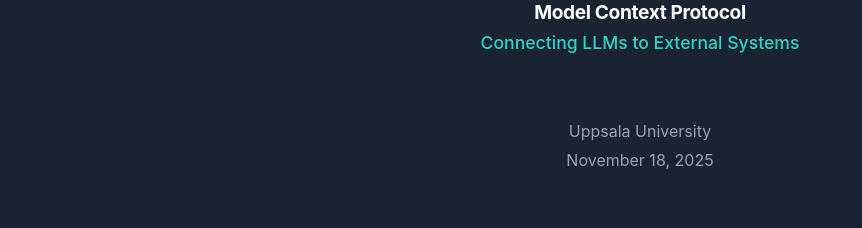
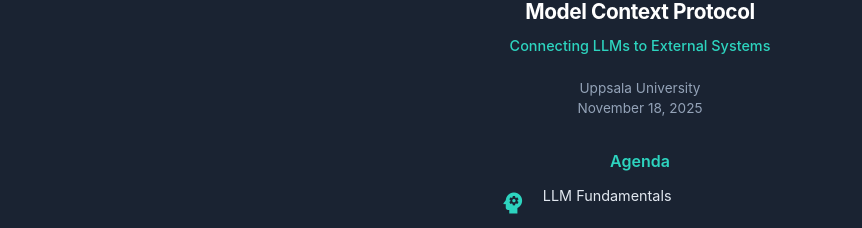
Before and after one commit to Ztein/slides, a website: page presentations/uppsala_uni_18_nov_2025/slides/001.html in a window 1280 px wide. Shown: the top 228 px of the page, without its empty margins (0-862 px from the left). Drawn offline with Linux system fonts and the light colour scheme.

Commit message:
FIX slide 001: Reduce all sizes for Reveal.js
- Reduce subtitle-large font-size and margin-bottom
- Reduce presenter-info font-size, margin-bottom, line-height
- Reduce agenda-title font-size and margin-bottom
- Reduce agenda-item font-size, gap, margin-bottom
- Reduce agenda-icon size
- Balance title-slide-h1 (not too small, not too large)

This is slide-by-slide approach - fixing one slide at a time properly

```diff
--- a/presentations/uppsala_uni_18_nov_2025/style.css
+++ b/presentations/uppsala_uni_18_nov_2025/style.css
@@ -178,63 +178,64 @@
 
 /* === SLIDE 001 - TITLE SLIDE (specifik för 001) === */
 
-/* Större subtitle för title slide (font-size: 2em, margin-bottom: 80px) */
+/* Större subtitle för title slide - FIX: Reduced for Reveal.js */
 .subtitle-large {
     text-align: center;
-    font-size: clamp(1em, 2.2vh, 1.6em);  /* FIX: Reduced from 3vh/2em for Reveal.js */
-    color: #2dd4bf;
-    margin-bottom: clamp(40px, 8vh, 80px);
+    font-size: clamp(0.9em, 1.8vh, 1.3em) !important;  /* FIX: Reduced for Reveal.js */
+    color: #2dd4bf;
+    margin-bottom: clamp(20px, 3vh, 40px) !important;  /* FIX: Reduced from 8vh/80px */
     font-weight: 500;
 }
 
-/* Presentatörsinfo */
+/* Presentatörsinfo - FIX: Reduced for Reveal.js */
 .presenter-info {
-    font-size: clamp(1em, 2vh, 1.5em);
+    font-size: clamp(0.85em, 1.5vh, 1.2em) !important;  /* FIX: Reduced */
     color: #94a3b8;
-    margin-bottom: clamp(50px, 10vh, 100px);
-    line-height: 1.8;
+    margin-bottom: clamp(20px, 4vh, 50px) !important;  /* FIX: Reduced from 10vh/100px */
+    line-height: 1.5 !important;  /* FIX: Reduced from 1.8 */
     text-align: center;
 }
 
-/* Agenda container */
+/* Agenda container - FIX: Reduced for Reveal.js */
 .agenda {
     max-width: min(900px, 90vw);
     margin: 0 auto;
     text-align: left;
 }
 
-/* Agenda titel */
+/* Agenda titel - FIX: Reduced for Reveal.js */
 .agenda-title {
-    font-size: clamp(1.2em, 2.5vh, 1.8em);
-    color: #2dd4bf;
-    margin-bottom: clamp(20px, 4vh, 40px);
+    font-size: clamp(1em, 1.8vh, 1.4em) !important;  /* FIX: Reduced from 2.5vh/1.8em */
+    color: #2dd4bf;
+    margin-bottom: clamp(12px, 2vh, 20px) !important;  /* FIX: Reduced from 4vh/40px */
     text-align: center;
     font-weight: 600;
 }
 
-/* Agenda item */
+/* Agenda item - FIX: Reduced for Reveal.js */
 .agenda-item {
     display: flex;
     align-items: flex-start;
-    gap: clamp(12px, 2vw, 20px);
-    margin-bottom: clamp(15px, 3vh, 25px);
-    font-size: clamp(1em, 2vh, 1.3em);
+    gap: clamp(10px, 1.5vw, 16px) !important;  /* FIX: Reduced gap */
+    margin-bottom: clamp(10px, 1.8vh, 16px) !important;  /* FIX: Reduced from 3vh/25px */
+    font-size: clamp(0.9em, 1.5vh, 1.1em) !important;  /* FIX: Reduced from 2vh/1.3em */
     color: #e2e8f0;
 }
 
-/* Agenda ikon */
+/* Agenda ikon - FIX: Reduced for Reveal.js */
 .agenda-icon {
     color: #2dd4bf;
-    font-size: clamp(24px, 3vw, 32px);
-    min-width: clamp(24px, 3vw, 32px);
+    font-size: clamp(20px, 2.5vw, 28px) !important;  /* FIX: Reduced from 3vw/32px */
+    min-width: clamp(20px, 2.5vw, 28px) !important;  /* FIX: Reduced */
     margin-top: 2px;
 }
 
-/* Större h1 för title slide (font-size: 4.5em, margin-bottom: 40px, font-weight: 700) */
+/* Större h1 för title slide - FIX: Balanced for Reveal.js */
 .title-slide-h1 {
-    font-size: clamp(1.5rem, 3vh, 2.5rem);  /* FIX: Reduced from 6vh/4.5rem for Reveal.js */
-    margin-bottom: clamp(12px, 2vh, 25px);  /* FIX: Reduced from 4vh/40px */
+    font-size: clamp(1.3rem, 2.5vh, 2rem) !important;  /* FIX: Balanced - not too small, not too large */
+    margin-bottom: clamp(10px, 1.5vh, 18px) !important;  /* FIX: Reduced margin */
     font-weight: 700;
+    line-height: 1.2 !important;  /* FIX: Tighter line-height */
 }
 
 /* MacBook Pro specific adjustments för slide 001 */
```
Also changed, not shown: docs/FIX-ALL-SLIDES-PLAN.md (added, +28 -0 lines).
